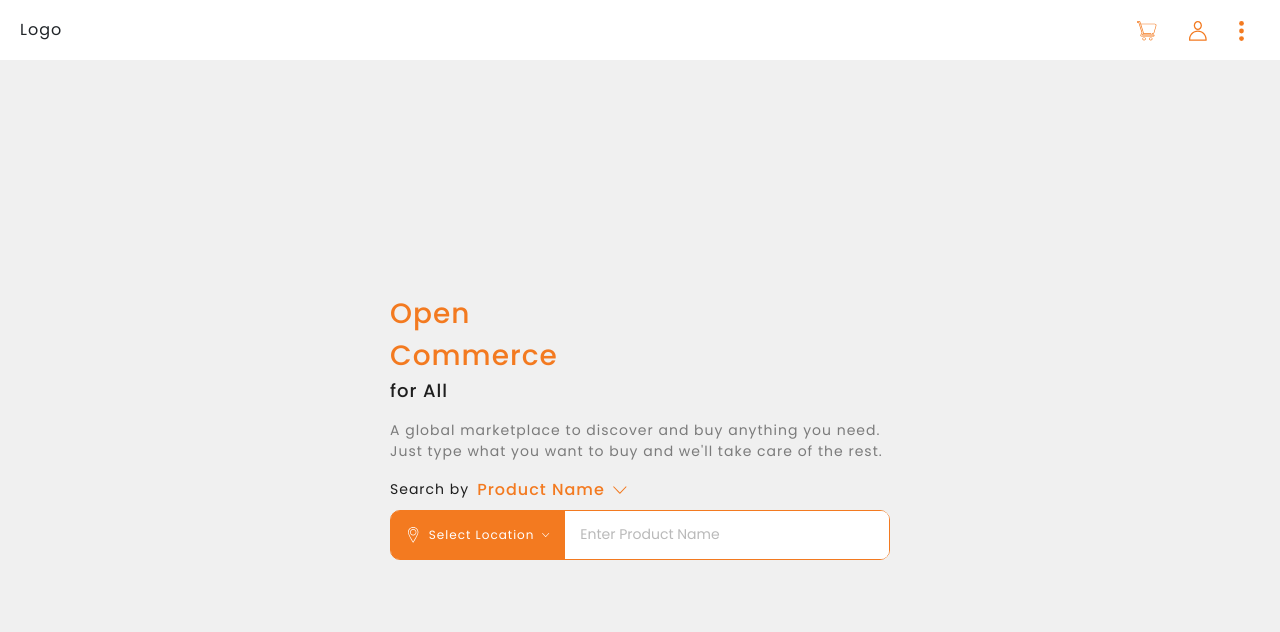
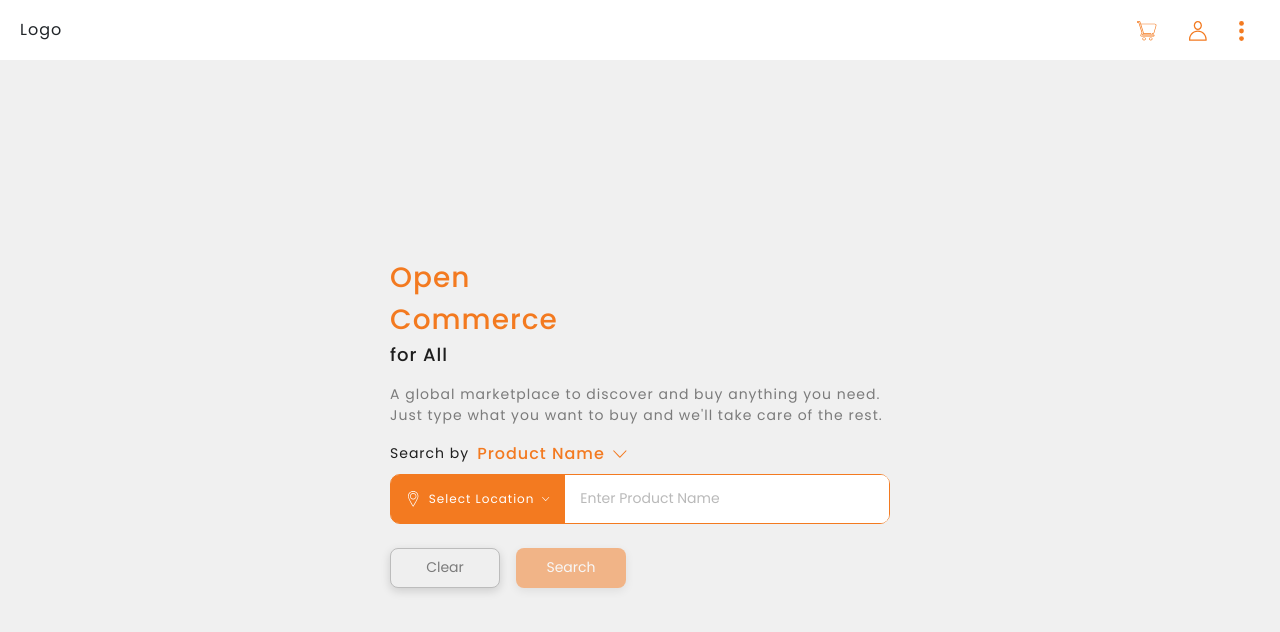
Before and after one commit to shreynpatel23/ondc-ui-layer, a React (Create React App) app: page /home in a window 1280 px wide. Shown: the top 632 px of the page. Built offline with nearby package versions, Linux system fonts and the light colour scheme.

Commit message:
added button types and style

```diff
--- a/src/components/application/home/home.jsx
+++ b/src/components/application/home/home.jsx
@@ -4,11 +4,16 @@ import Dropdown from "../../shared/dropdown/dropdown";
 import ArrowDown from "../../shared/svg/arrow-down";
 import { ONDC_COLORS } from "../../shared/colors";
 import LocationInput from "../../shared/location-input/locationInput";
+import Button from "../../shared/button/button";
+import { buttonTypes, buttonSize } from "../../../utils/button";
 export default function Home() {
   const search_by_types = ["Product Name", "Category", "Provider"];
 
   // states
   const [searchType, setSearchType] = useState(search_by_types[0]);
+  const [isLocationSelected, setIsLocationSelected] = useState(false);
+  const [selectedLocation, setSelectedLocation] = useState();
+  const [searchValue, setSearchValue] = useState("");
   return (
     <div
       className={`${styles.background} d-flex align-items-center justify-content-center`}
@@ -57,7 +62,35 @@ export default function Home() {
           </div>
           <div className="py-2">
             {/* SEARCH BY INOUT */}
-            <LocationInput selectedSearchType={searchType} />
+            <LocationInput
+              selectedSearchType={searchType}
+              selectedLocation={selectedLocation}
+              searchValue={searchValue}
+              setSelectedLocation={(value) => setSelectedLocation(value)}
+              setSearchValue={(value) => setSearchValue(value)}
+              isLocationSelected={(value) => setIsLocationSelected(value)}
+            />
+          </div>
+          <div className="py-3 d-flex align-items-center">
+            <div className="pe-3">
+              <Button
+                button_text="Clear"
+                type={buttonTypes.secondary}
+                size={buttonSize.small}
+                onClick={() => {
+                  setSelectedLocation();
+                  setSearchValue("");
+                }}
+              />
+            </div>
+            <div className="pe-3">
+              <Button
+                button_text="Search"
+                type={buttonTypes.primary}
+                size={buttonSize.small}
+                disabled={!isLocationSelected}
+              />
+            </div>
           </div>
         </div>
       </div>
--- /dev/null
+++ b/src/components/shared/button/button.jsx
@@ -0,0 +1,29 @@
+import React from "react";
+import styles from "./button.module.scss";
+import { getButtonStyle, buttonSize } from "../../../utils/button";
+
+export default function Button(props) {
+  const buttonStyle = getButtonStyle(props.type);
+  return (
+    <button
+      className={styles.btn}
+      {...props}
+      style={{
+        ...buttonStyle,
+        width:
+          props.size === buttonSize.large
+            ? "300px"
+            : props.size === buttonSize.medium
+            ? "150px"
+            : "110px",
+      }}
+    >
+      <p
+        className={styles.btn_text}
+        style={{ color: buttonStyle.buttonTextColor }}
+      >
+        {props.button_text}
+      </p>
+    </button>
+  );
+}
--- /dev/null
+++ b/src/components/shared/button/button.module.scss
@@ -0,0 +1,18 @@
+@import "../../../assets/scss/variables.scss";
+
+.btn {
+  height: 40px;
+  box-shadow: 0 3px 10px 0 rgba(0, 0, 0, 0.15);
+  border-radius: 8px;
+}
+
+.btn_text {
+  font-size: $font-14;
+  text-align: center;
+  margin: 0;
+}
+
+.btn:disabled {
+  opacity: 0.5;
+  cursor: no-drop;
+}
--- a/src/components/shared/location-input/locationInput.jsx
+++ b/src/components/shared/location-input/locationInput.jsx
@@ -1,15 +1,28 @@
-import React, { useState } from "react";
+import React, { useState, useEffect } from "react";
 import styles from "./locationInput.module.scss";
 import ArrowDown from "../svg/arrow-down";
 import { ONDC_COLORS } from "../colors";
 import LocationSvg from "../svg/location";
 import LocationDropdown from "./location-dropdown/locationDropdown";
+import CrossSvg from "../svg/cross";
 
 export default function LocationInput(props) {
-  const { selectedSearchType } = props;
-  // states
-  const [selectedLocation, setSelectedLocation] = useState();
-  const [searchValue, setSearchValue] = useState();
+  const {
+    selectedSearchType,
+    selectedLocation,
+    searchValue,
+    setSelectedLocation,
+    setSearchValue,
+    isLocationSelected,
+  } = props;
+
+  useEffect(() => {
+    if (selectedLocation && searchValue) {
+      isLocationSelected(true);
+      return;
+    }
+    isLocationSelected(false);
+  }, [searchValue, selectedLocation]);
   return (
     <div className={`d-flex ${styles.location_and_input_wrapper}`}>
       <div
@@ -18,17 +31,28 @@ export default function LocationInput(props) {
         {/* LOCATION DROPDOWN  */}
         <LocationDropdown
           id="location-dropdown"
-          click={(value) => console.log(value)}
+          click={(value) => setSelectedLocation(value)}
         >
           <div className="d-flex align-items-center">
             <div className="px-1">
               <LocationSvg width="15" />
             </div>
             <div className="px-1">
-              <p className={styles.location}>Select Location</p>
+              <p className={styles.location}>
+                {selectedLocation ? selectedLocation : "Select Location"}
+              </p>
             </div>
             <div className="px-1">
-              <ArrowDown color={ONDC_COLORS.WHITE} />
+              {selectedLocation ? (
+                <CrossSvg
+                  width="10"
+                  height="10"
+                  onClick={() => setSelectedLocation()}
+                  styles={{ cursor: "pointer" }}
+                />
+              ) : (
+                <ArrowDown color={ONDC_COLORS.WHITE} />
+              )}
             </div>
           </div>
         </LocationDropdown>
--- a/src/components/shared/location-input/locationInput.module.scss
+++ b/src/components/shared/location-input/locationInput.module.scss
@@ -46,4 +46,5 @@
 
 .formControl:disabled {
   opacity: 0.5;
+  cursor: no-drop;
 }
--- /dev/null
+++ b/src/components/shared/svg/cross.jsx
@@ -0,0 +1,28 @@
+import React from "react";
+import { ONDC_COLORS } from "../colors";
+
+export default function CrossSvg(props) {
+  const {
+    width = "15",
+    height = "15",
+    color = ONDC_COLORS.WHITE,
+    onClick,
+    style,
+  } = props;
+  return (
+    <svg
+      width={width}
+      height={height}
+      viewBox="0 0 8 8"
+      fill="none"
+      xmlns="http://www.w3.org/2000/svg"
+      style={style}
+      onClick={onClick}
+    >
+      <path
+        d="M7.56754 8L4 4.43246L0.432462 8L0 7.56754L3.56754 4L0 0.432463L0.432462 -2.25027e-08L4 3.56754L7.56754 -2.25027e-08L8 0.432463L4.43246 4L8 7.56754L7.56754 8Z"
+        fill={color}
+      />
+    </svg>
+  );
+}
--- /dev/null
+++ b/src/utils/button.js
@@ -0,0 +1,50 @@
+import { ONDC_COLORS } from "../components/shared/colors";
+
+export const buttonSize = {
+  small: "small",
+  medium: "medium",
+  large: "large",
+};
+
+export const buttonTypes = {
+  primary: "primary",
+  secondary: "secondary",
+  success: "success",
+  danger: "danger",
+};
+
+export function getButtonStyle(type) {
+  switch (type) {
+    case buttonTypes.primary:
+      return {
+        backgroundColor: ONDC_COLORS.ACCENTCOLOR,
+        border: 0,
+        transition: "all 0.3s",
+        buttonTextColor: ONDC_COLORS.WHITE,
+      };
+
+    case buttonTypes.secondary:
+      return {
+        backgroundColor: `rgba(${ONDC_COLORS.PLACEHOLDERTEXT}, 0.15)`,
+        border: `1px solid ${ONDC_COLORS.PLACEHOLDERTEXT}`,
+        transition: "all 0.3s",
+        buttonTextColor: ONDC_COLORS.SECONDARYCOLOR,
+      };
+
+    case buttonTypes.success:
+      return {
+        backgroundColor: ONDC_COLORS.SUCCESS,
+        border: 0,
+        transition: "all 0.3s",
+        buttonTextColor: ONDC_COLORS.WHITE,
+      };
+
+    case buttonTypes.danger:
+      return {
+        backgroundColor: ONDC_COLORS.ERROR,
+        border: 0,
+        transition: "all 0.3s",
+        buttonTextColor: ONDC_COLORS.WHITE,
+      };
+  }
+}
```
